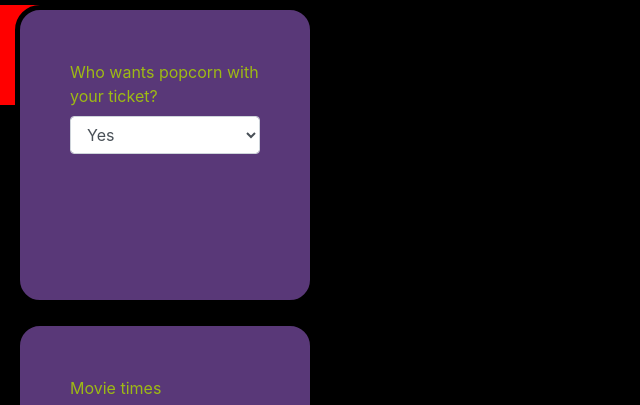
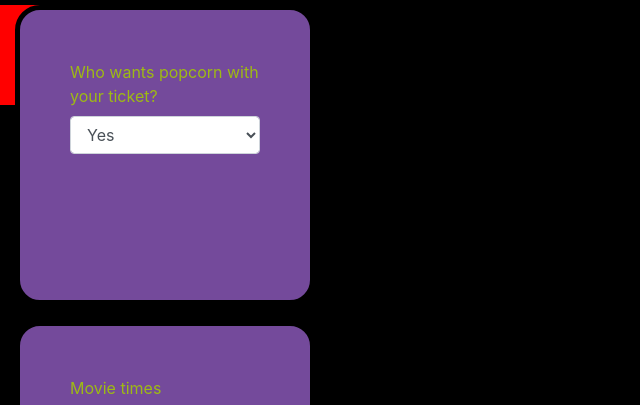
Before and after one commit to BritWallace/Movie-Tickets, a plain HTML site: page index.html in a window 1280 px wide. Shown: the part 387-792 px from the top of the page, without its empty margins (0-640 px from the left). Drawn offline with Linux system fonts and the light colour scheme.

Commit message:
Fixed the html

```diff
--- a/css/styles.css
+++ b/css/styles.css
@@ -9,7 +9,7 @@ body {
   border-width: thick;
   height: 300px;
   width: 300px;
-  background-color: rgb(89, 56, 120)
+  background-color: rgb(116, 74, 155)
 }
 h1 {
   text-align: center;
```
